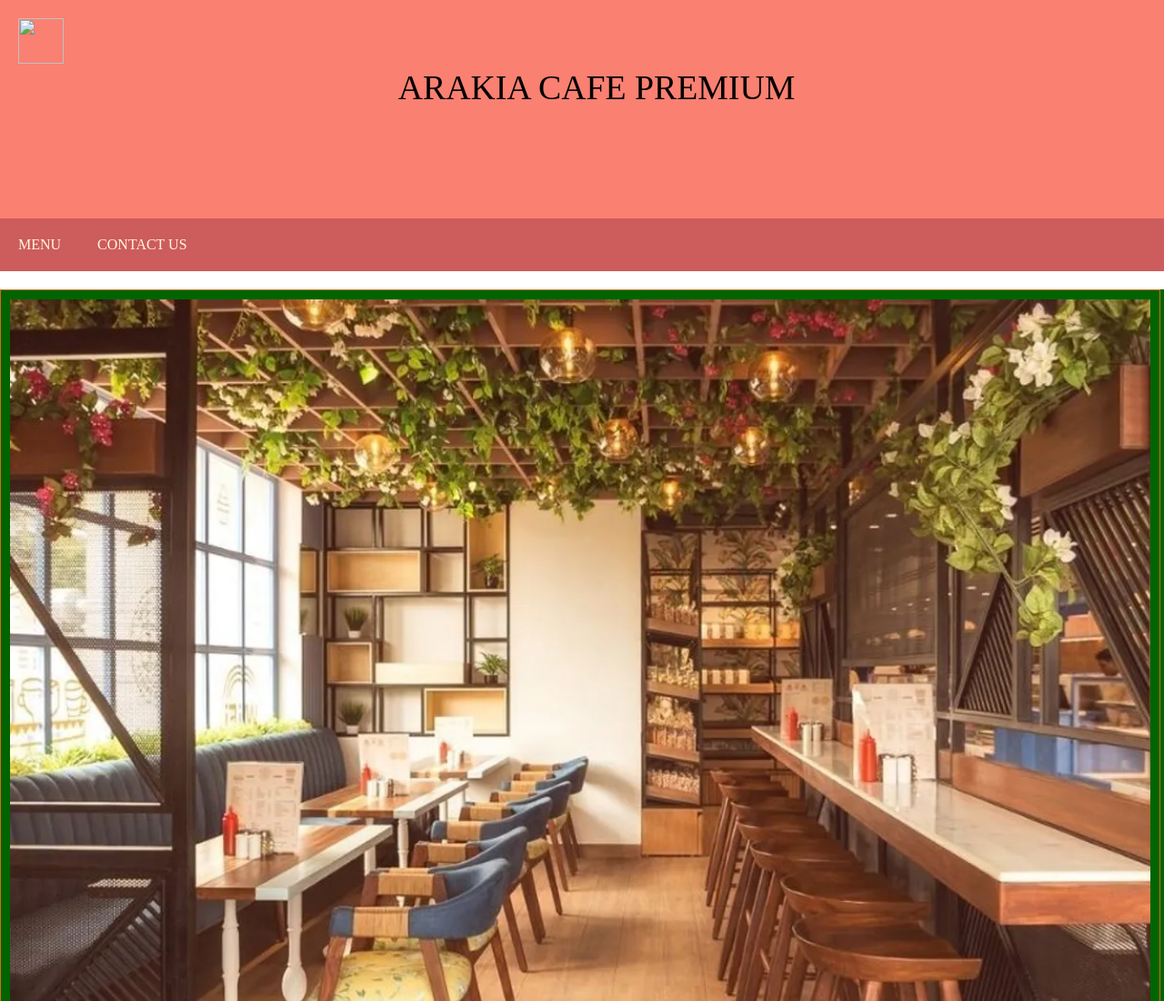
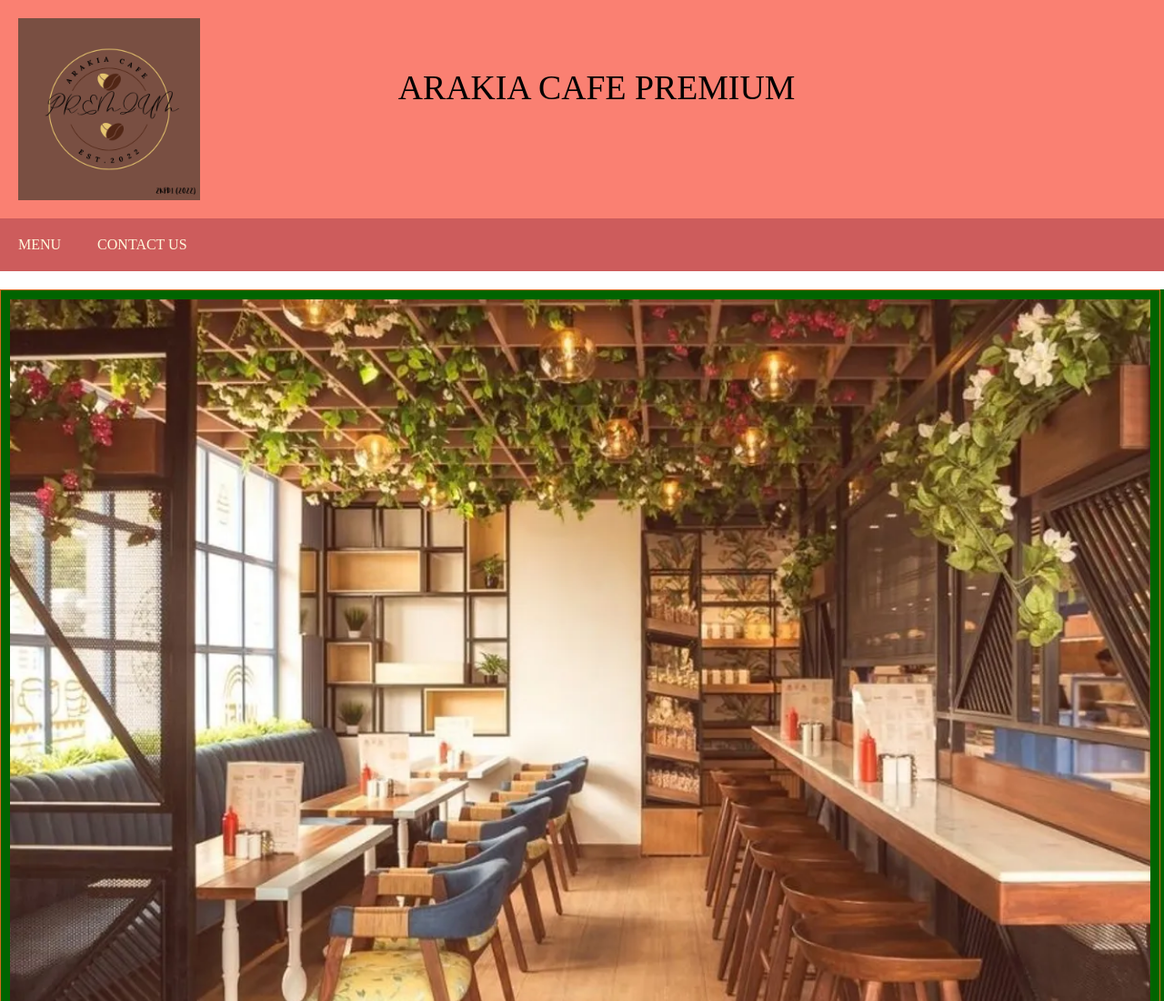
Before and after one commit to amnsufiyan08/cafeKPD, a plain HTML site: page index.html in a window 1280 px wide. Shown: the top 1100 px of the page at 91% size. Drawn offline with Linux system fonts and the light colour scheme; files whose address does not match are found by name.

Commit message:
Update index.html

```diff
--- a/index.html
+++ b/index.html
@@ -78,7 +78,7 @@
 
         <!--HEADER-->
         <div class="header">
-            <img src="imagescafe.png">
+            <img src="images/imagescafe.png">
             <div class="font">
                 <br>
            <center> <font>ARAKIA CAFE PREMIUM</font></center>
```
